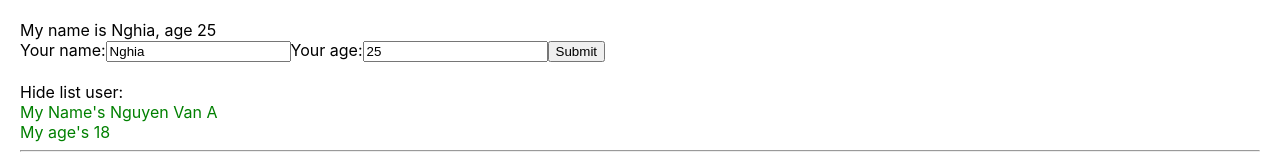
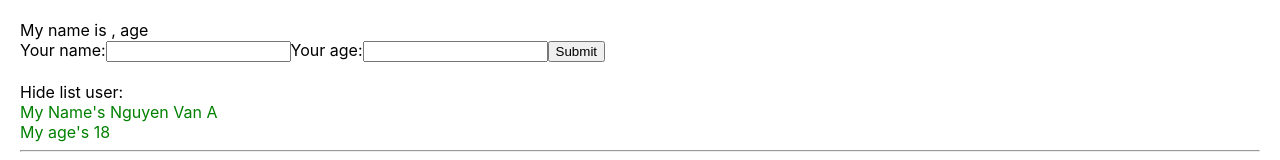
Before and after one commit to tranminhnghia01/KhoaHocReact, a React (Create React App) app: page / in a window 1280 px wide. Shown: the top 160 px of the page. Built offline with nearby package versions, Linux system fonts and the light colour scheme.

Commit message:
All new  users

```diff
--- a/src/components/UserInfo.js
+++ b/src/components/AddUserInfo.js
@@ -1,23 +1,24 @@
 import React from "react";
 
-class UserInfo extends React.Component {
+class AddUserInfo extends React.Component {
   state = {
-    name: "Nghia",
-    address: "Minh Nghia 11a1",
-    age: 25,
+    name: "",
+    age: "",
   };
   handleOnChangeInput = (e) => {
     this.setState({ name: e.target.value });
-    console.log(e.target.value);
   };
 
   handleOnChangeAge = (e) => {
     this.setState({ age: e.target.value });
-    console.log(e.target.value);
   };
   handleOnSubmit = (e) => {
     e.preventDefault();
-    console.log(this.state);
+    this.props.handleAddNewUser({
+      id: Math.floor(Math.random() * 100 + 1) + "-random",
+      name: this.state.name,
+      age: this.state.age,
+    });
   };
 
   render() {
@@ -53,4 +54,4 @@ class UserInfo extends React.Component {
   }
 }
 
-export default UserInfo;
+export default AddUserInfo;
--- a/src/components/MyComponent.js
+++ b/src/components/MyComponent.js
@@ -1,6 +1,6 @@
 import React from "react";
-import UserInfo from "./UserInfo";
 import DisplayInfor from "./DisplayInfor";
+import AddUserInfo from "./AddUserInfo";
 
 class MyComponent extends React.Component {
   state = {
@@ -10,10 +10,15 @@ class MyComponent extends React.Component {
       { id: 3, name: "Nguyen Van C", age: 7 },
     ],
   };
+  handleAddNewUser = (userObj) => {
+    this.setState({
+      listUsers: [userObj, ...this.state.listUsers],
+    });
+  };
   render() {
     return (
       <>
-        <UserInfo />
+        <AddUserInfo handleAddNewUser={this.handleAddNewUser} />
         <br />
         <DisplayInfor listUsers={this.state.listUsers} />
       </>
```
